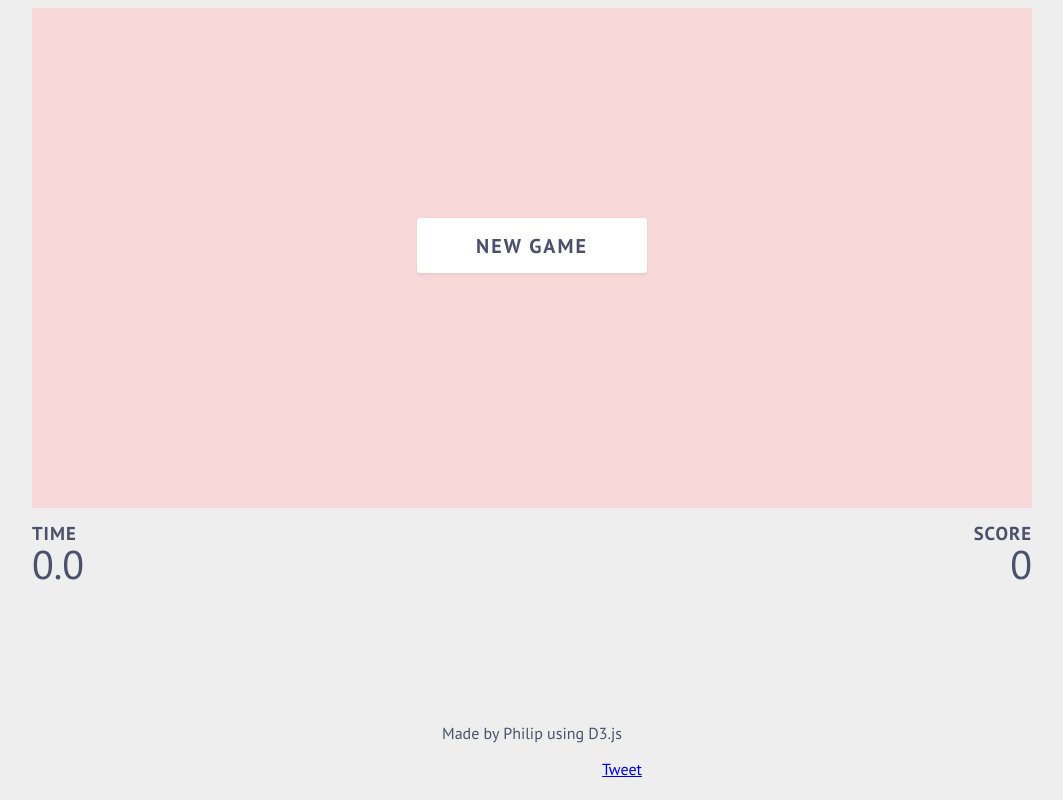
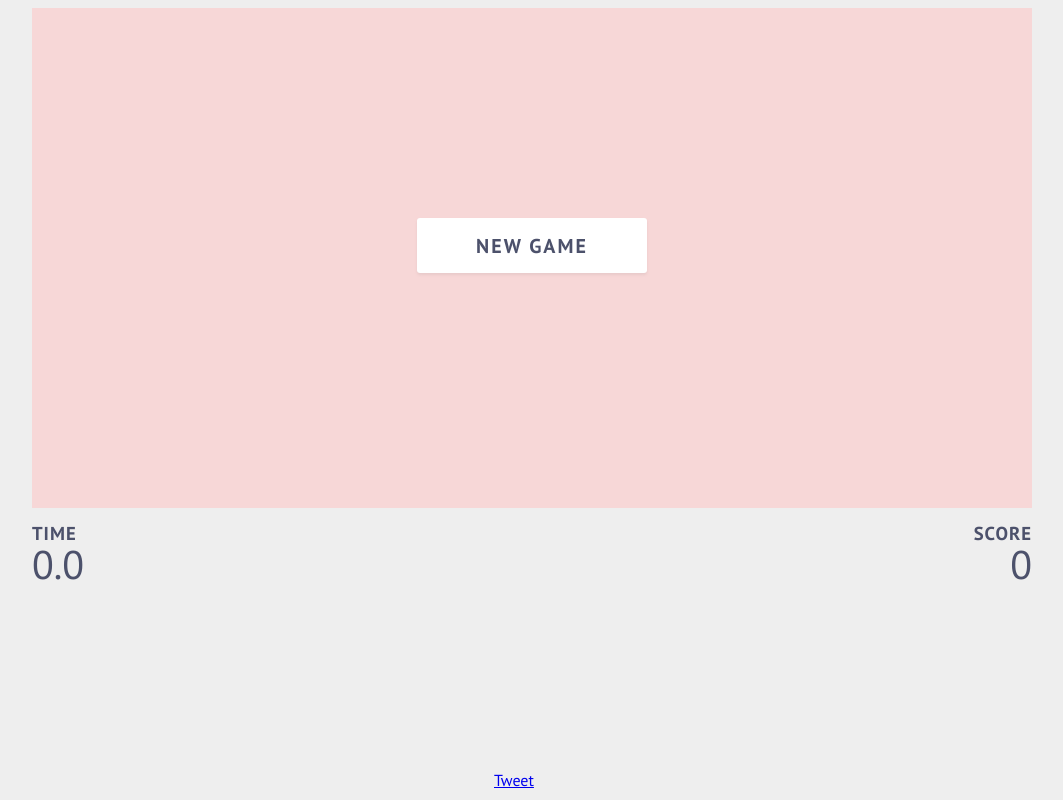
Before and after one commit to philipcdavis/chase-the-circle, a plain HTML site: page index.html in a window 1280 px wide. Shown: the whole page, without its empty margins (108-1171 px from the left). Drawn offline with Linux system fonts and the light colour scheme.

Commit message:
Added finishing touches

```diff
--- a/index.html
+++ b/index.html
@@ -77,17 +77,14 @@
         }
 
         footer {
-            margin-top: 160px;
-            text-align: center;
-        }
-        footer a {
-            position: relative;
-            left: 70px;
+            position: absolute;
+            bottom: 10px;
+            left: 50%;
+            margin-left: -38px;
         }
 
-        .twitter {
-            margin-left: 40px;
-        }
+
+
 
     </style>
 </head>
@@ -106,11 +103,16 @@
         <div id="reset"></div>
 
         <footer>
-            <p>Made by Philip using D3.js</p>
+
             <div class="twitter">
+
                 <a href="https://twitter.com/share" class="twitter-share-button" data-url="http://www.philipcdavis.com/chase-the-circle" data-via="philipcdavis">Tweet</a>
                 <script>!function(d,s,id){var js,fjs=d.getElementsByTagName(s)[0],p=/^http:/.test(d.location)?'http':'https';if(!d.getElementById(id)){js=d.createElement(s);js.id=id;js.src=p+'://platform.twitter.com/widgets.js';fjs.parentNode.insertBefore(js,fjs);}}(document, 'script', 'twitter-wjs');</script>
             </div>
+
+
+
+
         </footer>
     </div>
 
```
